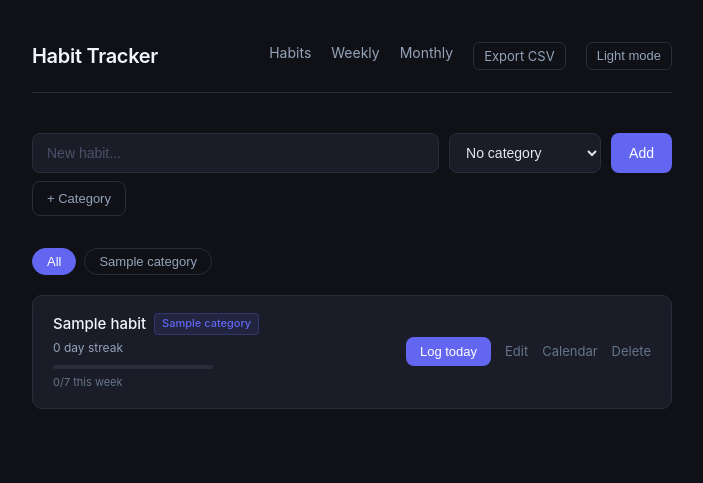
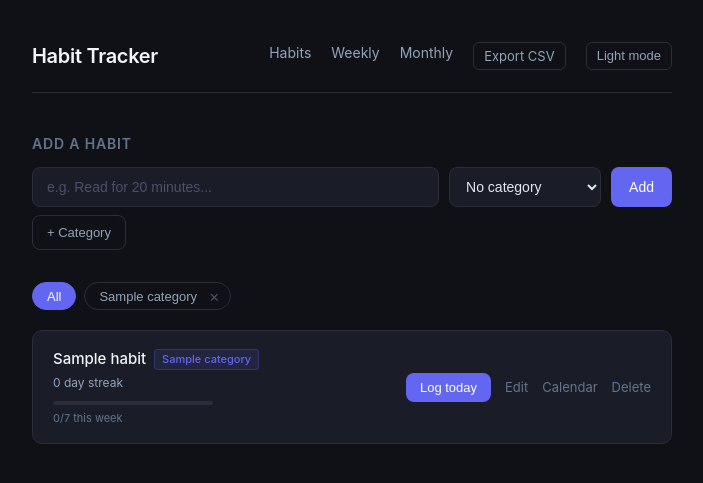
Before and after one commit to xtekkis/habit-tracker, a Flask app: page / in a window 1280 px wide. Shown: the top 483 px of the page, without its empty margins (288-991 px from the left). Run offline with Flask 3, Linux system fonts and the light colour scheme; tables that the repository leaves empty hold one stand-in row (values such as "Sample post"); data that the repository does not hold is empty.

Commit message:
Fixed delete category, delete confirmation modal, and add form label

```diff
--- a/app.py
+++ b/app.py
@@ -84,6 +84,15 @@ def add_category():
         except Exception:
             pass
         conn.close()
+    return redirect(url_for("index"))
+
+@app.route("/category/delete/<int:category_id>")
+def delete_category(category_id):
+    conn = get_connection()
+    conn.execute("UPDATE habits SET category_id = NULL WHERE category_id = ?", (category_id,))
+    conn.execute("DELETE FROM categories WHERE id = ?", (category_id,))
+    conn.commit()
+    conn.close()
     return redirect(url_for("index"))
 
 @app.route("/habit/<int:habit_id>/calendar")
--- a/static/style.css
+++ b/static/style.css
@@ -253,6 +253,15 @@ html[data-theme="light"] .theme-toggle {
 
 /* Add form */
 
+.section-heading {
+    font-size: 14px;
+    font-weight: 600;
+    color: #64748b;
+    text-transform: uppercase;
+    letter-spacing: 0.06em;
+    margin-bottom: 12px;
+}
+
 .add-form {
     margin-bottom: 32px;
 }
@@ -458,6 +467,47 @@ a.delete:hover {
     color: #fff;
 }
 
+/* Category filter pill with × delete */
+
+.filter-pill {
+    display: inline-flex;
+    align-items: stretch;
+    border: 1px solid #2a2d3a;
+    border-radius: 20px;
+    overflow: hidden;
+    transition: border-color 0.15s;
+}
+
+.filter-pill:hover {
+    border-color: #3a3d4a;
+}
+
+.filter-pill .filter-btn {
+    border: none;
+    border-radius: 0;
+    padding: 5px 8px 5px 14px;
+}
+
+.filter-pill .filter-btn.active {
+    background: #6366f1;
+    color: #fff;
+}
+
+.cat-delete-btn {
+    display: flex;
+    align-items: center;
+    color: #4a5068;
+    text-decoration: none;
+    font-size: 16px;
+    line-height: 1;
+    padding: 5px 10px 5px 4px;
+    transition: color 0.15s;
+}
+
+.cat-delete-btn:hover {
+    color: #ef4444;
+}
+
 /* Modal */
 
 .modal-overlay {
--- a/templates/index.html
+++ b/templates/index.html
@@ -3,8 +3,9 @@
 
 {% block content %}
 <section class="add-form">
+    <h2 class="section-heading">Add a habit</h2>
     <form action="/add" method="POST">
-        <input type="text" name="name" placeholder="New habit..." required maxlength="100">
+        <input type="text" name="name" placeholder="e.g. Read for 20 minutes..." required maxlength="100">
         <select name="category_id">
             <option value="">No category</option>
             {% for cat in categories %}
@@ -20,7 +21,9 @@
 <div class="filter-bar">
     <button class="filter-btn active" data-filter="">All</button>
     {% for cat in categories %}
-    <button class="filter-btn" data-filter="{{ cat['id'] }}">{{ cat['name'] }}</button>
+    <span class="filter-pill">
+        <button class="filter-btn" data-filter="{{ cat['id'] }}">{{ cat['name'] }}</button><a class="cat-delete-btn" href="/category/delete/{{ cat['id'] }}" title="Remove category">×</a>
+    </span>
     {% endfor %}
 </div>
 {% endif %}
@@ -56,7 +59,9 @@
                data-name="{{ habit['name'] }}"
                data-category="{{ habit['category_id'] or '' }}">Edit</a>
             <a class="calendar-link" href="/habit/{{ habit['id'] }}/calendar">Calendar</a>
-            <a class="delete" href="/delete/{{ habit['id'] }}">Delete</a>
+            <a class="delete open-delete" href="#"
+               data-id="{{ habit['id'] }}"
+               data-name="{{ habit['name'] }}">Delete</a>
         </div>
     </div>
     {% else %}
@@ -109,6 +114,18 @@
                 <button type="button" class="btn-cancel" id="closeCategoryModal">Cancel</button>
             </div>
         </form>
+    </div>
+</div>
+
+<!-- Delete habit confirmation modal -->
+<div class="modal-overlay" id="deleteModal">
+    <div class="modal">
+        <h3>Delete habit</h3>
+        <p class="modal-body-text">Delete "<span id="deleteHabitName"></span>"? All logs will also be removed. This can't be undone.</p>
+        <div class="modal-actions">
+            <a id="deleteConfirmLink" href="#" class="btn-danger">Delete</a>
+            <button type="button" class="btn-cancel" id="closeDeleteModal">Cancel</button>
+        </div>
     </div>
 </div>
 
@@ -165,6 +182,24 @@ document.getElementById('logModal').addEventListener('click', function(e) {
     if (e.target === this) this.classList.remove('active');
 });
 
+// Delete confirmation modal
+document.querySelectorAll('.open-delete').forEach(function(link) {
+    link.addEventListener('click', function(e) {
+        e.preventDefault();
+        document.getElementById('deleteHabitName').textContent = this.dataset.name;
+        document.getElementById('deleteConfirmLink').href = '/delete/' + this.dataset.id;
+        document.getElementById('deleteModal').classList.add('active');
+    });
+});
+
+document.getElementById('closeDeleteModal').addEventListener('click', function() {
+    document.getElementById('deleteModal').classList.remove('active');
+});
+
+document.getElementById('deleteModal').addEventListener('click', function(e) {
+    if (e.target === this) this.classList.remove('active');
+});
+
 // Category filter
 document.querySelectorAll('.filter-btn').forEach(function(btn) {
     btn.addEventListener('click', function() {
```
Also changed, not shown: other parts of static/style.css (+32 -0 lines).
